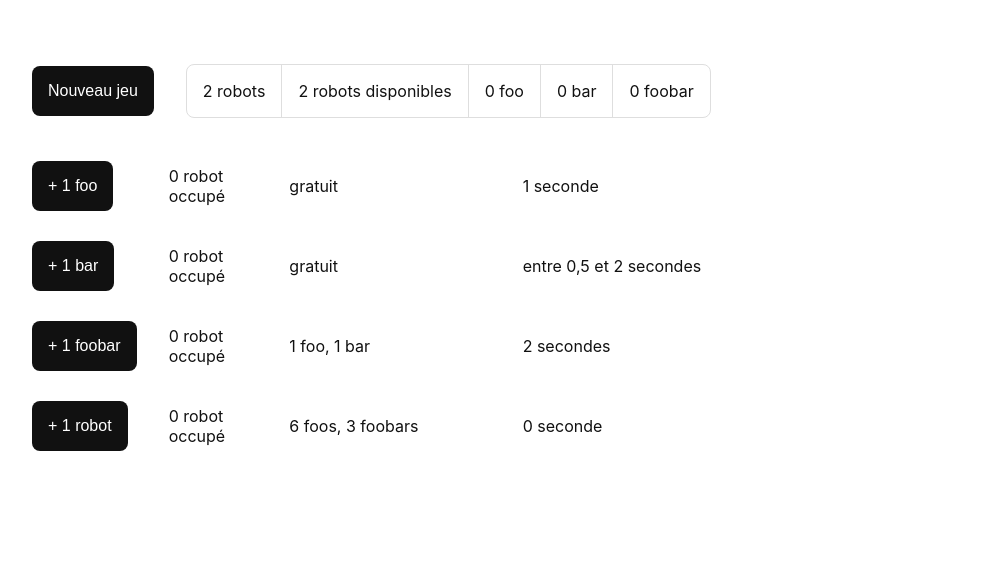
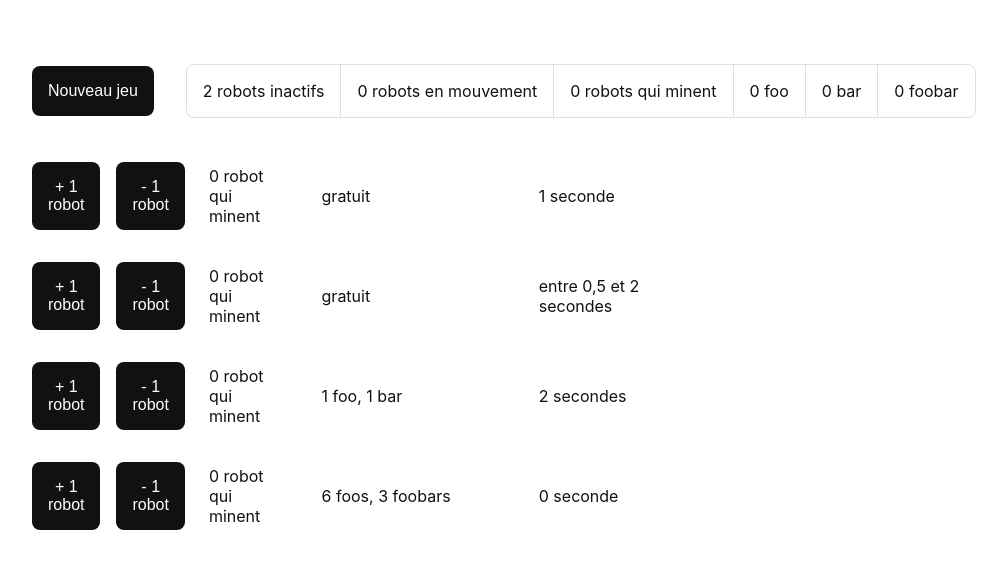
Before and after one commit to maxgenest/foobartory, a React (Create React App) app: page / in a window 1280 px wide. Shown: the top 568 px of the page, without its empty margins (32-1039 px from the left). Built offline with nearby package versions, Linux system fonts and the light colour scheme.

Commit message:
wip: create ResourcesContext to fix the missing instruction of moving robots

```diff
--- a/public/index.html
+++ b/public/index.html
@@ -24,7 +24,7 @@
       work correctly both with client-side routing and a non-root public URL.
       Learn how to configure a non-root public URL by running `npm run build`.
     -->
-    <title>React App</title>
+    <title>Foobartory de Maxime</title>
   </head>
   <body>
     <noscript>You need to enable JavaScript to run this app.</noscript>
--- a/src/App.tsx
+++ b/src/App.tsx
@@ -4,18 +4,21 @@ import { GameBoard } from "./components/GameBoard";
 import { Header } from "./components/Header";
 import { theme } from "./config/theme";
 import { GameContextProvider } from "./contexts/GameContext";
+import { ResourcesContextProvider } from "./contexts/ResourcesContext";
 import GlobalCss from "./global.css";
 
 function App() {
   return (
     <ThemeProvider theme={theme}>
       <GameContextProvider>
-        <GlobalCss />
+        <ResourcesContextProvider>
+          <GlobalCss />
 
-        <Wrapper>
-          <Header />
-          <GameBoard />
-        </Wrapper>
+          <Wrapper>
+            <Header />
+            <GameBoard />
+          </Wrapper>
+        </ResourcesContextProvider>
       </GameContextProvider>
     </ThemeProvider>
   );
--- a/src/components/GameBoardRow.tsx
+++ b/src/components/GameBoardRow.tsx
@@ -4,6 +4,7 @@ import { GameContext } from "../contexts/GameContext";
 import { Button } from "./style";
 import styled from "styled-components";
 import { IResource, ICost } from "../config/utils";
+import { ResourcesContext } from "../contexts/ResourcesContext";
 
 interface IProps {
   resource: IResource;
@@ -12,85 +13,108 @@ interface IProps {
 export const GameBoardRow: React.FC<IProps> = ({ resource }) => {
   const { nbBars, nbFoobars, nbFoos, nbFreeRobots, dispatchGame } =
     useContext(GameContext);
+  const { foo, bar, foobar, robot, dispatchResource } =
+    useContext(ResourcesContext);
   const [error, setError] = useState<null | string>(null);
   const [isResourceBuilding, setIsResourceBuilding] = useState(false);
   const [nbRobotUsed, setNbRobotUsed] = useState<number>(0);
 
-  const onClick = (resource: IResource) => {
-    setError(null);
+  // const onClick = (resource: IResource) => {
+  //   setError(null);
 
-    if (nbFreeRobots < 1) {
-      setError("Aucun robot disponible");
+  //   if (nbFreeRobots < 1) {
+  //     setError("Aucun robot disponible");
+  //     return;
+  //   }
+
+  //   switch (resource.name) {
+  //     case "foo":
+  //       buildResource(() => {
+  //         dispatchGame({ type: "addFoos", nbNewFoos: 1 });
+  //       }, 1);
+  //       break;
+
+  //     case "bar":
+  //       buildResource(() => {
+  //         dispatchGame({ type: "addBars", nbNewBars: 1 });
+  //       }, Math.random() * 2 - 0.5);
+  //       break;
+
+  //     case "foobar":
+  //       if (nbFoos >= 1 && nbBars >= 1) {
+  //         buildResource(() => {
+  //           dispatchGame({ type: "addFoobars", nbNewFoobars: 1 });
+  //           dispatchGame({ type: "removeFoos", nbRmFoos: 1 });
+  //           dispatchGame({ type: "removeBars", nbRmBars: 1 });
+  //         }, 2);
+  //       } else {
+  //         setError("Ressource insuffisante");
+  //       }
+  //       break;
+
+  //     case "robot":
+  //       if (nbFoobars >= 3 && nbFoos >= 6) {
+  //         buildResource(() => {
+  //           dispatchGame({ type: "addRobots", nbNewRobots: 1 });
+  //           dispatchGame({ type: "removeFoobars", nbRmFoobars: 3 });
+  //           dispatchGame({ type: "removeFoos", nbRmFoos: 6 });
+  //         }, 0);
+  //       } else {
+  //         setError("Ressource insuffisante");
+  //       }
+  //       break;
+
+  //     default:
+  //       return;
+  //   }
+  // };
+
+  // const buildResource = (build: () => void, nbSeconds: number) => {
+  //   setIsResourceBuilding(true);
+  //   dispatchGame({ type: "removeFreeRobots", nbRmFreeRobots: 1 });
+  //   setNbRobotUsed(1);
+
+  //   const timer = setTimeout(() => {
+  //     build();
+  //     setIsResourceBuilding(false);
+  //     dispatchGame({ type: "addFreeRobots", nbNewFreeRobots: 1 });
+  //     setNbRobotUsed(0);
+  //   }, nbSeconds * 1000);
+
+  //   return () => clearTimeout(timer);
+  // };
+
+  const addMiningRobot = (resource: IResource) => {
+    console.log("resource", resource);
+    if (robot.nbResting < 1) {
+      setError("aucun robot disponible");
       return;
-    }
-
-    switch (resource.name) {
-      case "foo":
-        buildResource(() => {
-          dispatchGame({ type: "addFoos", nbNewFoos: 1 });
-        }, 1);
-        break;
-
-      case "bar":
-        buildResource(() => {
-          dispatchGame({ type: "addBars", nbNewBars: 1 });
-        }, Math.random() * 2 - 0.5);
-        break;
-
-      case "foobar":
-        if (nbFoos >= 1 && nbBars >= 1) {
-          buildResource(() => {
-            dispatchGame({ type: "addFoobars", nbNewFoobars: 1 });
-            dispatchGame({ type: "removeFoos", nbRmFoos: 1 });
-            dispatchGame({ type: "removeBars", nbRmBars: 1 });
-          }, 2);
-        } else {
-          setError("Ressource insuffisante");
-        }
-        break;
-
-      case "robot":
-        if (nbFoobars >= 3 && nbFoos >= 6) {
-          buildResource(() => {
-            dispatchGame({ type: "addRobots", nbNewRobots: 1 });
-            dispatchGame({ type: "removeFoobars", nbRmFoobars: 3 });
-            dispatchGame({ type: "removeFoos", nbRmFoos: 6 });
-          }, 0);
-        } else {
-          setError("Ressource insuffisante");
-        }
-        break;
-
-      default:
-        return;
     }
   };
 
-  const buildResource = (build: () => void, nbSeconds: number) => {
-    setIsResourceBuilding(true);
-    dispatchGame({ type: "removeFreeRobots", nbRmFreeRobots: 1 });
-    setNbRobotUsed(1);
-
-    const timer = setTimeout(() => {
-      build();
-      setIsResourceBuilding(false);
-      dispatchGame({ type: "addFreeRobots", nbNewFreeRobots: 1 });
-      setNbRobotUsed(0);
-    }, nbSeconds * 1000);
-
-    return () => clearTimeout(timer);
+  const removeMiningRobot = (resource: IResource) => {
+    console.log("resource", resource);
   };
 
   return (
     <>
-      <div>
-        <Button onClick={() => onClick(resource)} disabled={isResourceBuilding}>
-          + 1 {resource.name}
+      <ButtonsWrapper>
+        <Button
+          onClick={() => addMiningRobot(resource)}
+          disabled={isResourceBuilding}
+        >
+          + 1 robot
+        </Button>
+        <Button
+          onClick={() => removeMiningRobot(resource)}
+          disabled={isResourceBuilding}
+        >
+          - 1 robot
         </Button>
         {error && <Error>{error}</Error>}
-      </div>
+      </ButtonsWrapper>
       <NbRobotsUsed>
-        {nbRobotUsed} robot{nbRobotUsed > 1 ? "s" : ""} occupé
+        {nbRobotUsed} robot{nbRobotUsed > 1 ? "s" : ""} qui minent
         {nbRobotUsed > 1 ? "s" : ""}
       </NbRobotsUsed>
       <Cost>{getCostString(resource.cost)}</Cost>
@@ -135,3 +159,9 @@ const Time = styled.div`
 const Error = styled.p`
   color: ${({ theme }) => theme.colors.red};
 `;
+const ButtonsWrapper = styled.div`
+  display: grid;
+  align-items: center;
+  grid-template-columns: 1fr 1fr;
+  gap: ${({ theme }) => theme.spacings.s};
+`;
--- a/src/components/Header.tsx
+++ b/src/components/Header.tsx
@@ -1,14 +1,14 @@
 import React, { useContext } from "react";
 import styled from "styled-components";
-import { GameContext } from "../contexts/GameContext";
+import { ResourcesContext } from "../contexts/ResourcesContext";
 import { Button } from "./style";
 
 export const Header: React.FC = () => {
-  const { nbBars, nbFoobars, nbFoos, nbRobots, nbFreeRobots, dispatchGame } =
-    useContext(GameContext);
+  const { foo, bar, foobar, robot, dispatchResource } =
+    useContext(ResourcesContext);
 
   const startNewGame = () => {
-    dispatchGame({ type: "resetGame" });
+    dispatchResource({ type: "resetGame" });
   };
 
   return (
@@ -16,11 +16,12 @@ export const Header: React.FC = () => {
       <Button onClick={startNewGame}>Nouveau jeu</Button>
 
       <StyledUl>
-        <StyledLi>{nbRobots} robots</StyledLi>
-        <StyledLi>{nbFreeRobots} robots disponibles</StyledLi>
-        <StyledLi>{nbFoos} foo</StyledLi>
-        <StyledLi>{nbBars} bar</StyledLi>
-        <StyledLi>{nbFoobars} foobar</StyledLi>
+        <StyledLi>{robot.nbResting} robots inactifs</StyledLi>
+        <StyledLi>{robot.nbMoving} robots en mouvement</StyledLi>
+        <StyledLi>{robot.nbMining} robots qui minent</StyledLi>
+        <StyledLi>{foo.quantity} foo</StyledLi>
+        <StyledLi>{bar.quantity} bar</StyledLi>
+        <StyledLi>{foobar.quantity} foobar</StyledLi>
       </StyledUl>
     </StyledHeader>
   );
--- /dev/null
+++ b/src/contexts/ResourcesContext.tsx
@@ -0,0 +1,30 @@
+import { ReactNode, useReducer, createContext } from "react";
+import {
+  Action,
+  AppState,
+  resourcesReducer,
+  initialState,
+} from "../reducers/resourcesRducer";
+
+interface Props {
+  children: ReactNode;
+}
+
+interface IResourcesContext extends AppState {
+  dispatchResource: ((action: Action) => void) | (() => void);
+}
+
+export const ResourcesContext = createContext<IResourcesContext>({
+  ...initialState,
+  dispatchResource: () => null,
+});
+
+export const ResourcesContextProvider: React.FC<Props> = ({ children }) => {
+  const [state, dispatch] = useReducer(resourcesReducer, initialState);
+
+  return (
+    <ResourcesContext.Provider value={{ ...state, dispatchResource: dispatch }}>
+      {children}
+    </ResourcesContext.Provider>
+  );
+};
--- /dev/null
+++ b/src/reducers/resourcesRducer.tsx
@@ -0,0 +1,164 @@
+export type AppState = typeof initialState;
+export type Action =
+  | { type: "resetGame" }
+  | { type: "createRobot" }
+  | { type: "createFoo" }
+  | { type: "createBar" }
+  | { type: "createFoobar" }
+  | { type: "moveRobot" }
+  | { type: "mineFoo" }
+  | { type: "mineBar" }
+  | { type: "mineFoobar" };
+
+const initialState = {
+  foo: {
+    quantity: 0,
+    time: { min: 1, max: 1 },
+    cost: null,
+    successRate: 1,
+    nbMiningRobots: 0,
+  },
+  bar: {
+    quantity: 0,
+    time: { min: 0.5, max: 2 },
+    cost: null,
+    successRate: 1,
+    nbMiningRobots: 0,
+  },
+  foobar: {
+    quantity: 0,
+    time: { min: 2, max: 2 },
+    cost: { foo: 1, bar: 1 },
+    successRate: 0.6,
+    nbMiningRobots: 0,
+  },
+  robot: {
+    nbResting: 2,
+    nbMoving: 0,
+    nbMining: 0,
+    time: { min: 0, max: 0 },
+    cost: { foobar: 3, foo: 6 },
+    successRate: 1,
+  },
+};
+
+const resourcesReducer = (
+  state: AppState = initialState,
+  action: Action
+): AppState => {
+  switch (action.type) {
+    case "resetGame":
+      return {
+        ...initialState,
+      };
+
+    case "createRobot":
+      return {
+        ...state,
+        robot: {
+          ...state.robot,
+          nbResting: state.robot.nbResting + 1,
+        },
+        foo: {
+          ...state.foo,
+          quantity: state.foo.quantity - 6,
+        },
+        foobar: {
+          ...state.foobar,
+          quantity: state.foobar.quantity - 3,
+        },
+      };
+
+    case "createFoo":
+      return {
+        ...state,
+        foo: {
+          ...state.foo,
+          quantity: state.foo.quantity + 1,
+        },
+      };
+
+    case "createBar":
+      return {
+        ...state,
+        bar: {
+          ...state.bar,
+          quantity: state.bar.quantity + 1,
+        },
+      };
+
+    case "createFoobar":
+      return {
+        ...state,
+        foobar: {
+          ...state.foobar,
+          quantity: state.foobar.quantity + 1,
+        },
+        foo: {
+          ...state.foo,
+          quantity: state.foo.quantity - 1,
+        },
+        bar: {
+          ...state.bar,
+          quantity: state.bar.quantity - 1,
+        },
+      };
+
+    case "moveRobot":
+      return {
+        ...state,
+        robot: {
+          ...state.robot,
+          nbResting: state.robot.nbResting - 1,
+          nbMoving: state.robot.nbMoving + 1,
+        },
+      };
+
+    case "mineFoo":
+      return {
+        ...state,
+        robot: {
+          ...state.robot,
+          nbMoving: state.robot.nbMoving - 1,
+          nbMining: state.robot.nbMining,
+        },
+        foo: {
+          ...state.foo,
+          nbMiningRobots: state.foo.nbMiningRobots + 1,
+        },
+      };
+
+    case "mineBar":
+      return {
+        ...state,
+        robot: {
+          ...state.robot,
+          nbMoving: state.robot.nbMoving - 1,
+          nbMining: state.robot.nbMining,
+        },
+        bar: {
+          ...state.bar,
+          nbMiningRobots: state.bar.nbMiningRobots + 1,
+        },
+      };
+
+    case "mineFoobar":
+      return {
+        ...state,
+        robot: {
+          ...state.robot,
+          nbMoving: state.robot.nbMoving - 1,
+          nbMining: state.robot.nbMining,
+        },
+        foobar: {
+          ...state.foobar,
+          nbMiningRobots: state.foobar.nbMiningRobots + 1,
+        },
+      };
+
+    default:
+      return state;
+  }
+};
+
+export { initialState, resourcesReducer };
```
Also changed, not shown: 1 other file (tests, documents, lock files or other folders).
